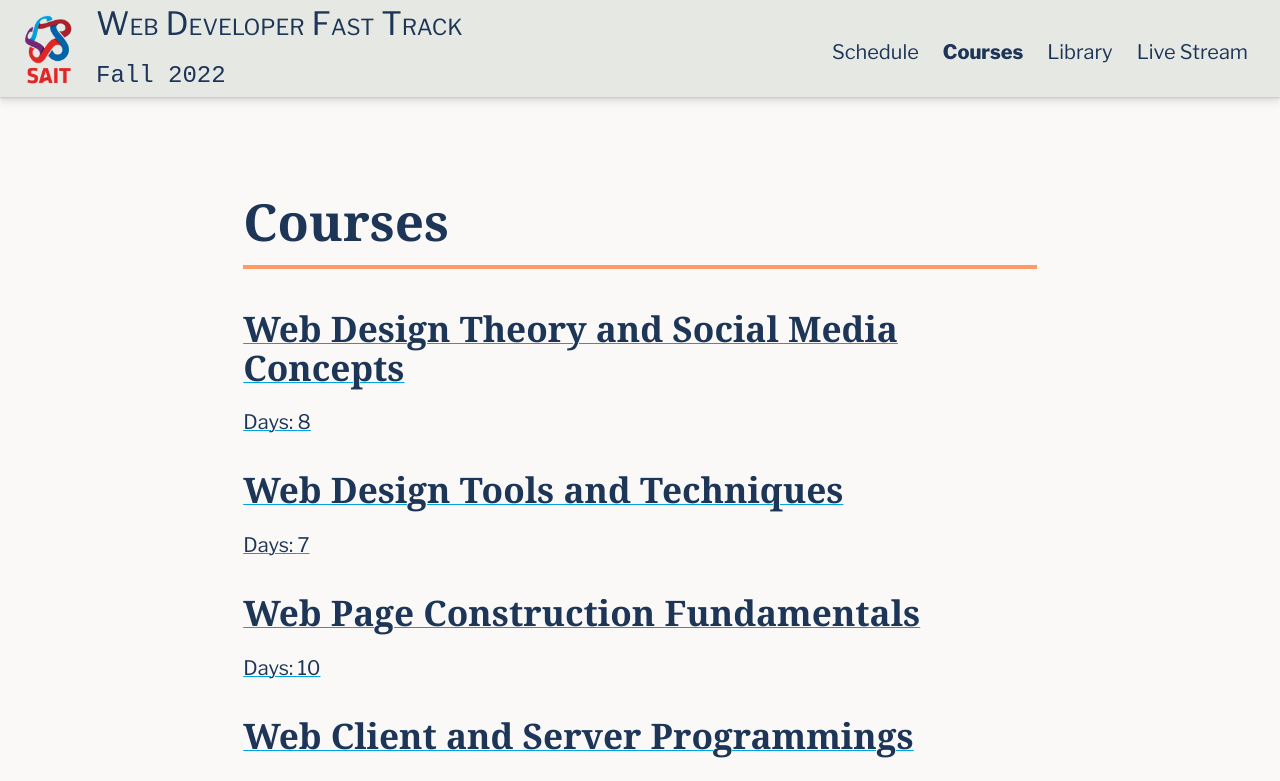
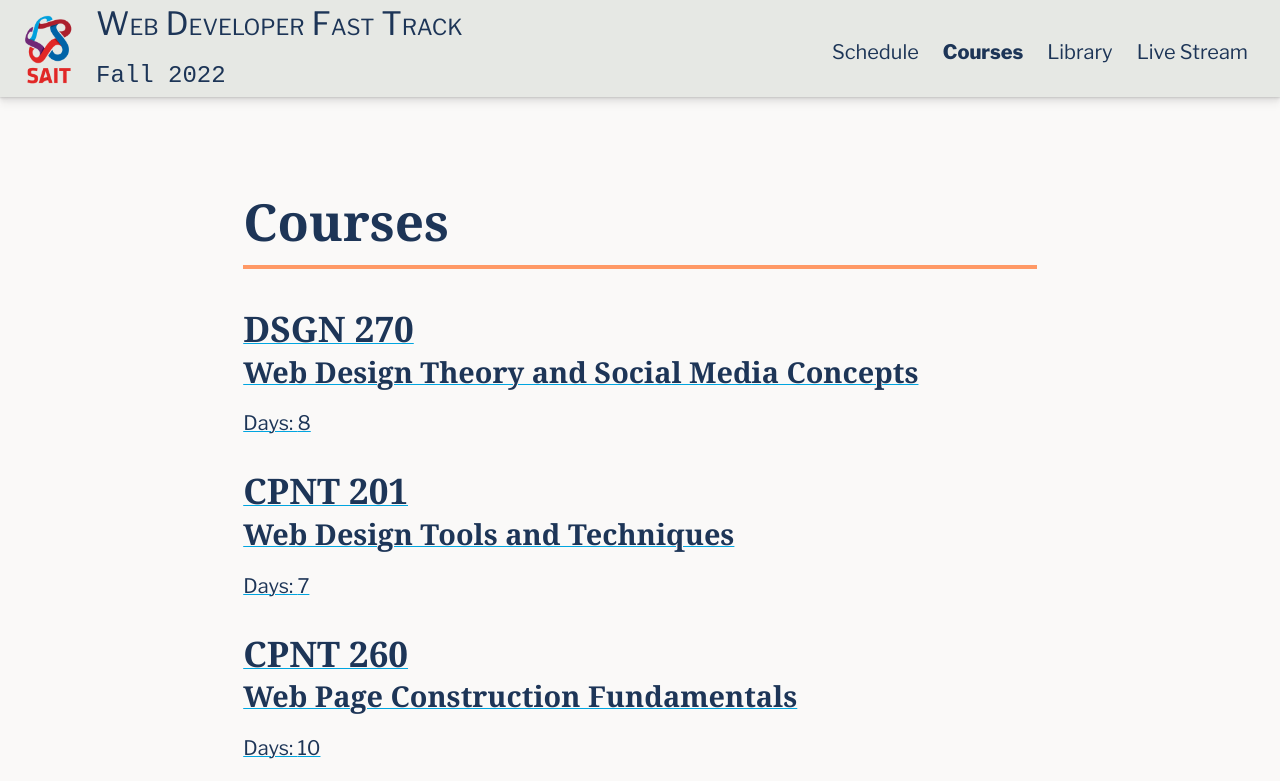
Before and after one commit to sait-wbdv/fall-2022, a SvelteKit app: page /courses in a window 1280 px wide. Shown: the top 781 px of the page. Built offline with nearby package versions, Linux system fonts and the light colour scheme.

Commit message:
added course code

```diff
--- a/src/lib/assets/scss/_layout.scss
+++ b/src/lib/assets/scss/_layout.scss
@@ -112,3 +112,12 @@ li {
 		}
 	}
 }
+
+.course-list .course {
+	h2 {
+		margin-bottom: .5rem;
+	}
+	h3 {
+		margin: 0;
+	}
+}
--- a/src/routes/courses/+page.svelte
+++ b/src/routes/courses/+page.svelte
@@ -8,13 +8,16 @@
 </svelte:head>
 
 <h1>Courses</h1>
+<section class="course-list">
 	{#each courses as course}
 	{#if course.type === 'technical'}
 	<a href="courses/{course.code}">
-	<article>
-		<h2>{course.title}</h2>
+		<article class="course">
+			<h2>{course.code.toUpperCase().replace('-', ' ')}</h2>
+			<h3>{course.title}</h3>
 			<p>Days: {course.days}</p>
 		</article>
 	</a>
 	{/if}
 	{/each}
+</section>
```
Lines whose indentation alone changed are shown as unchanged.
